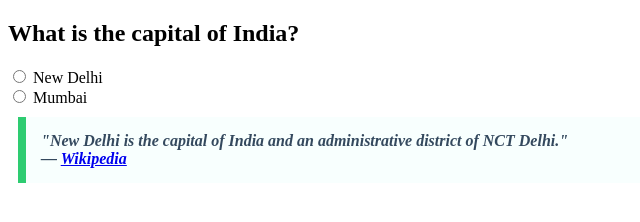
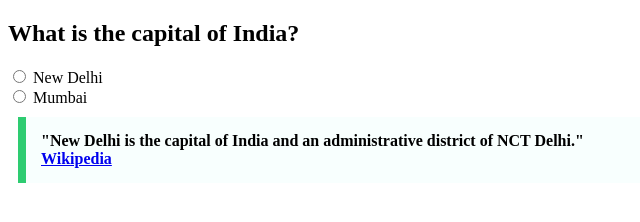
Before and after one commit to acciojob/trivia-abhinash3007, a website: page main.html in a window 1280 px wide. Shown: the whole page, without its empty margins (0-640 px from the left). Drawn offline with Linux system fonts and the light colour scheme.

Commit message:
created a submission

```diff
--- a/main.html
+++ b/main.html
@@ -24,7 +24,7 @@
        <blockquote>
             "New Delhi is the capital of India and an administrative district of NCT Delhi."
             <footer>
-                — <cite><a href="https://en.wikipedia.org/wiki/New_Delhi" target="_blank" rel="noopener noreferrer">Wikipedia</a></cite>
+                <a href="https://en.wikipedia.org/wiki/New_Delhi" target="_blank" rel="noopener noreferrer">Wikipedia</a>
             </footer>
         </blockquote>
     <script type="text/javascript" src="./script.js">
--- a/styles.css
+++ b/styles.css
@@ -5,7 +5,4 @@ blockquote {
             border-left: 8px solid #2ecc71;
             background-color: #f8fffe;
             font-weight: bold;
-            font-style: italic;
-            color: #34495e;
-            border-radius: 0 5px 5px 0;
         }
```
